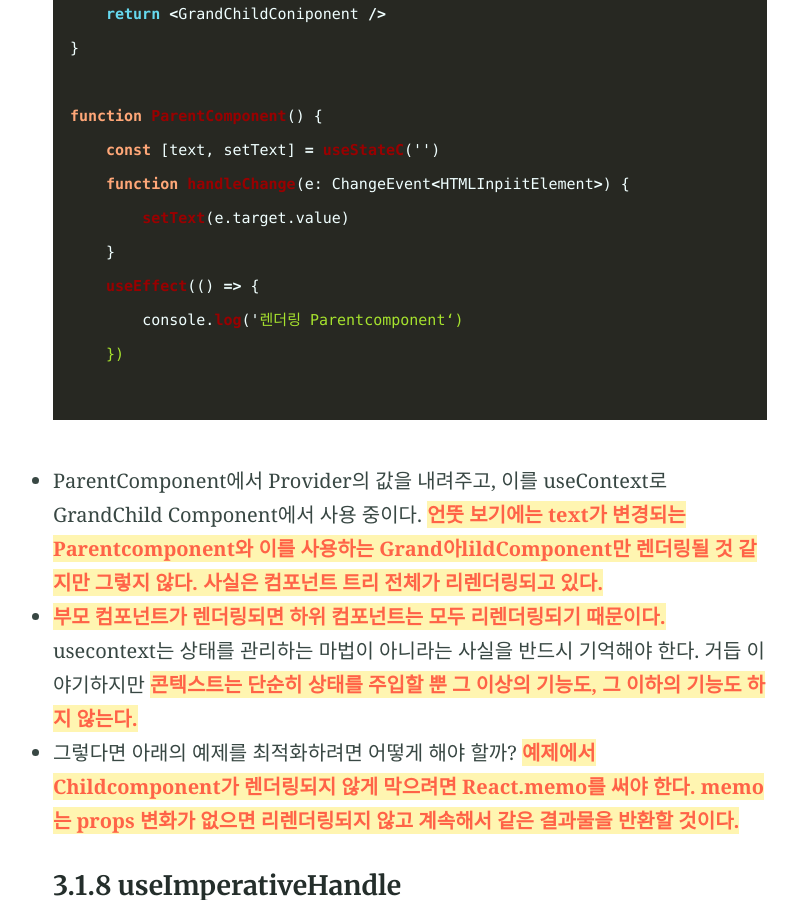
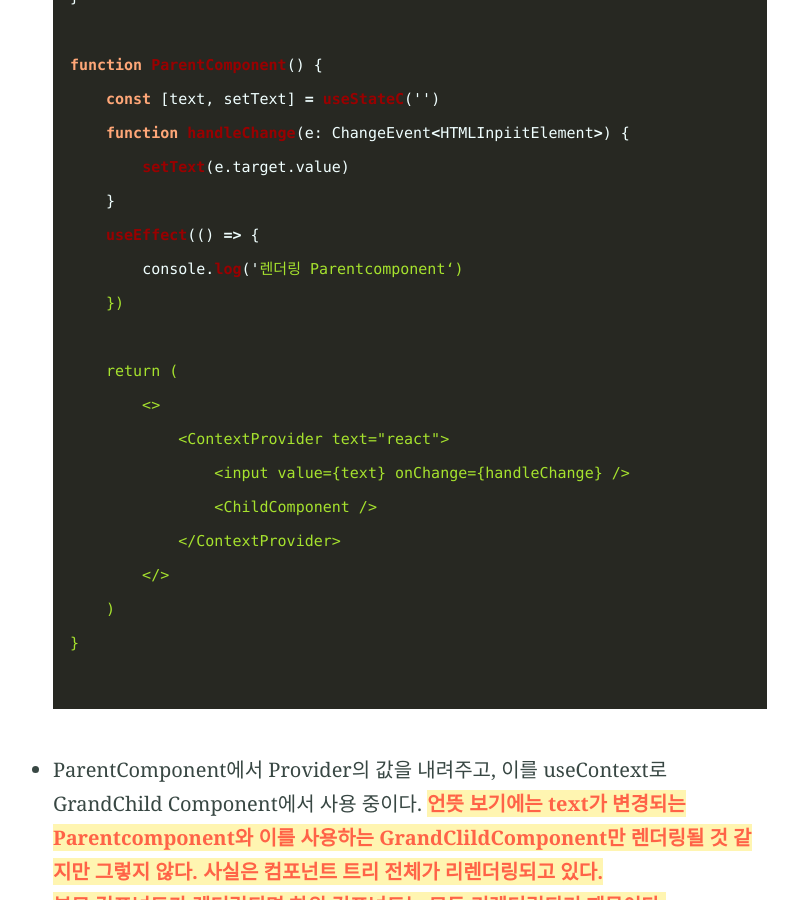
Before and after one commit to sunghyunMoon/sunghyunmoon.github.io, a Jekyll site: the page built from _posts/2024-01-23-react-deep-dive-ch3-hook.md, in a window 1280 px wide and 900 px high, scrolled down 19789 px. Shown: the whole window, without its empty margins (230-1028 px from the left). Built offline with Jekyll 4.4.1, drawn with Linux system fonts in a browser that asks for light colours; some of the changed text lies outside the part shown.

Commit message:
asdfdsaf

````diff
--- a/_posts/2024-01-23-react-deep-dive-ch3-hook.md
+++ b/_posts/2024-01-23-react-deep-dive-ch3-hook.md
@@ -83,7 +83,7 @@ console.log(value()) // 1
 
 <h5>게으른 초기화</h5>
 
-- 일반적으로 usestate에서 기본값을 선언하기 위해 useState() 인수로 원시값을 넣는 경우가 대부분일 것이다. . useState에 변수 대신 함수를 넘기는 것을 게으른 초기화＜lazy initialization）라고 한다. 이 게으른 초기화가 무엇인지 살펴보자.
+- 일반적으로 usestate에서 기본값을 선언하기 위해 useState() 인수로 원시값을 넣는 경우가 대부분일 것이다. useState에 변수 대신 함수를 넘기는 것을 게으른 초기화(lazy initialization）라고 한다. 이 게으른 초기화가 무엇인지 살펴보자.
 
 ```js
 // 일반적인 useState 사용
@@ -169,8 +169,8 @@ function Component() {
 ```
 
 - 두 코드는 명백히 리액트에서 차이점을 지니고 있다. 차이점은 다음과 같다.
-    - 1. 이후에 소개할 서버 사이드 렌더링 관점에서 useEffect는 클라이언트 사이드에서 실행되는 것을 보장해 준다. useEffect 내부에서는 window 객체의 접근에 의존하는 코드를 사용해도 된다.
-    - 2. **useEffect는 컴포넌트 렌더링의 부수 효과, 즉 컴포넌트의 렌더링이 완료된 이후에 실행된다. 반면 직접 실행은 컴포넌트가 렌더링되는 도중에 실행된다.** 따라서 1번과는 달리 서버 사이드 렌더링의 경우에 서버에서도 실행된다. 그리고 이 작업은 함수형 컴포넌트의 반환을 지연시키는 행위다. 즉, 무거운 작업일 경우 렌더링을 방해하므로 성능에 악영향을 미칠 수있다.
+    - 1) 이후에 소개할 서버 사이드 렌더링 관점에서 useEffect는 클라이언트 사이드에서 실행되는 것을 보장해 준다. useEffect 내부에서는 window 객체의 접근에 의존하는 코드를 사용해도 된다.
+    - 2) **useEffect는 컴포넌트 렌더링의 부수 효과, 즉 컴포넌트의 렌더링이 완료된 이후에 실행된다. 반면 직접 실행은 컴포넌트가 렌더링되는 도중에 실행된다.** 따라서 1번과는 달리 서버 사이드 렌더링의 경우에 서버에서도 실행된다. 그리고 이 작업은 함수형 컴포넌트의 반환을 지연시키는 행위다. 즉, 무거운 작업일 경우 렌더링을 방해하므로 성능에 악영향을 미칠 수있다.
 
 - useEffect의 effect는 컴포넌트의 사이드 이펙트, 즉 부수 효과를 의미한다는 것을 명심하자. **useEffect는 컴포넌트가 렌더링된 후에 어떠한 부수 효과를 일으키고 싶을 때 사용하는 훅이다.**
 
@@ -270,28 +270,28 @@ const Childcomponent = memo(({ name, value, onChange }) => {
     })
     return (
         <>
-        <hl>
-        {name} {value ? '켜짐' : '꺼짐'}
-        </hl>
-        <button onClick={onChange}>toggle</button>
+            <hl>
+                {name} {value ? '켜짐' : '꺼짐'}
+            </hl>
+            <button onClick={onChange}>toggle</button>
         </>
     )
 })
 
 function App() {
-    const [status!, setStatusl] = useState(false)
+    const [status1, setStatus1] = useState(false)
     const [status2, setStatus2] = useState(false)
 
     const togglel =()=>{
-        setStatusl(!statusl)
+        setStatusl(!status1)
     }
     const toggle2 =()=>{
         setStatus2(!status2)
     }
     return (
         <>
-        <ChildComponent name="l" value={statusl} onChange={togglel} />
-        <ChildConiponent name="2" value={stati』s2} onChange={toggle2} />
+        <ChildComponent name="l" value={status1} onChange={togglel} />
+        <ChildConiponent name="2" value={status2} onChange={toggle2} />
         </>
     )
 }
@@ -406,7 +406,7 @@ const MyContext = createContext<{ hello: string } | undefined>(undefined)
 function ContextProvider({
     children,
     text,
-}: PropsWith아ildren<{ text: string }>) {
+}: PropsWithChildren<{ text: string }>) {
     return (
         <MyContext.Provider value={{ hello： text }}>{children}</MyContext.Provider>
     )
@@ -445,16 +445,26 @@ function ParentComponent() {
         console.log('렌더링 Parentcomponent‘)
     })
 
+    return (
+        <>
+            <ContextProvider text="react">
+                <input value={text} onChange={handleChange} />
+                <ChildComponent />
+            </ContextProvider>
+        </>
+    )
+}
+
 ```
 
 - ParentComponent에서 Provider의 값을 내려주고, 이를 useContext로 GrandChild
-Component에서 사용 중이다. **언뚯 보기에는 text가 변경되는 Parentcomponent와 이를 사용하는 Grand아lildComponent만 렌더링될 것 같지만 그렇지 않다. 사실은 컴포넌트 트리 전체가 리렌더링되고 있다.**
+Component에서 사용 중이다. **언뜻 보기에는 text가 변경되는 Parentcomponent와 이를 사용하는 GrandClildComponent만 렌더링될 것 같지만 그렇지 않다. 사실은 컴포넌트 트리 전체가 리렌더링되고 있다.**
 - **부모 컴포넌트가 렌더링되면 하위 컴포넌트는 모두 리렌더링되기 때문이다.** usecontext는 상태를 관리하는 마법이 아니라는 사실을 반드시 기억해야 한다. 거듭 이야기하지만 **콘텍스트는 단순히 상태를 주입할 뿐 그 이상의 기능도, 그 이하의 기능도 하지 않는다.**
 - 그렇다면 아래의 예제를 최적화하려면 어떻게 해야 할까? **예제에서 Childcomponent가 렌더링되지 않게 막으려면 React.memo를 써야 한다. memo는 props 변화가 없으면 리렌더링되지 않고 계속해서 같은 결과물을 반환할 것이다.**
 
 #### 3.1.8 useImperativeHandle
 
-- useimperativ애andle은 실제 개발 과정에서는 자주 볼 수 없는 훅으로 널리 사용되지 않는다. 그럼에도 uselmperativ애andle은 일부 사용 사례에서 유용하게 활용될 수 있다. useimperativ해andle을 이해하기 위해서는 먼저 React.forwardRef에 대해 일아야 한다.
+- useImperativeHandle은 실제 개발 과정에서는 자주 볼 수 없는 훅으로 널리 사용되지 않는다. 그럼에도 useImperativeHandle은 일부 사용 사례에서 유용하게 활용될 수 있다. useImperativeHandle을 이해하기 위해서는 먼저 React.forwardRef에 대해 일아야 한다.
 
 <h5>forwardRef 살펴보기</h5>
 
@@ -650,8 +660,8 @@ function ParentComponent() {
     }
     return (
     <>
-    <input type="number" value={state} onChange={handleChange} />
-    <ChildComponent value="hello" />
+        <input type="number" value={state} onChange={handleChange} />
+        <ChildComponent value="hello" />
     </>
     )
 }
@@ -673,7 +683,7 @@ const Childcomponent = memo(({ value }: { value： string }) => {
 
 <h5>고차 함수 만들어보기</h5>
 
-- 리액트의 고차’ 컴포넌트를 만들기에 앞서 먼저 자바스크립트에서 고차" 함수를 만드는 것에 대해 살펴보고자 한다. 리액트의 함수형 컴포넌트도 결국 함수이기 때문에 함수를 기반으로 고차 함수를 만드는 것을 먼저 이해해야 한다. **고차 함수의 사전적인 정의를 살펴보면 ‘함수를 인수로 받거나 결과로 반환하는 함수’라고 정의돼 있다. 가장 대표적인 고차 함수로는 리액트에서 배열을 렌더링할 때 자주 사용하는 Array.prototype.map을 들 수 있다.** 다음 예제를 통해 고차 함수가 무엇인지 알아보자.
+- 리액트의 고차 컴포넌트를 만들기에 앞서 먼저 자바스크립트에서 고차 함수를 만드는 것에 대해 살펴보고자 한다. 리액트의 함수형 컴포넌트도 결국 함수이기 때문에 함수를 기반으로 고차 함수를 만드는 것을 먼저 이해해야 한다. **고차 함수의 사전적인 정의를 살펴보면 ‘함수를 인수로 받거나 결과로 반환하는 함수’라고 정의돼 있다. 가장 대표적인 고차 함수로는 리액트에서 배열을 렌더링할 때 자주 사용하는 Array.prototype.map을 들 수 있다.** 다음 예제를 통해 고차 함수가 무엇인지 알아보자.
 
 ```js
 const list = [1, 2, 3]
@@ -720,7 +730,7 @@ interface LoginProps {
     loginRequired?: boolean
 }
 function withLoginComponent<T>(Component: ComponentType<T>) {
-    return function (props; T & LoginProps) {
+    return function (props: T & LoginProps) {
         const { loginRequired, ...restProps } = props
         if (loginRequired) {
             return <>로그인이 필요합니다.</>
````
Also changed, not shown: other parts of _posts/2024-01-23-react-deep-dive-ch3-hook.md (+9 -9 lines), _posts/2022-07-03-js-deepdive-scope.md (+1 -1 lines), _posts/2022-07-04-js-deepdive-scope-hoisting-summary.md (added, +30 -0 lines).
